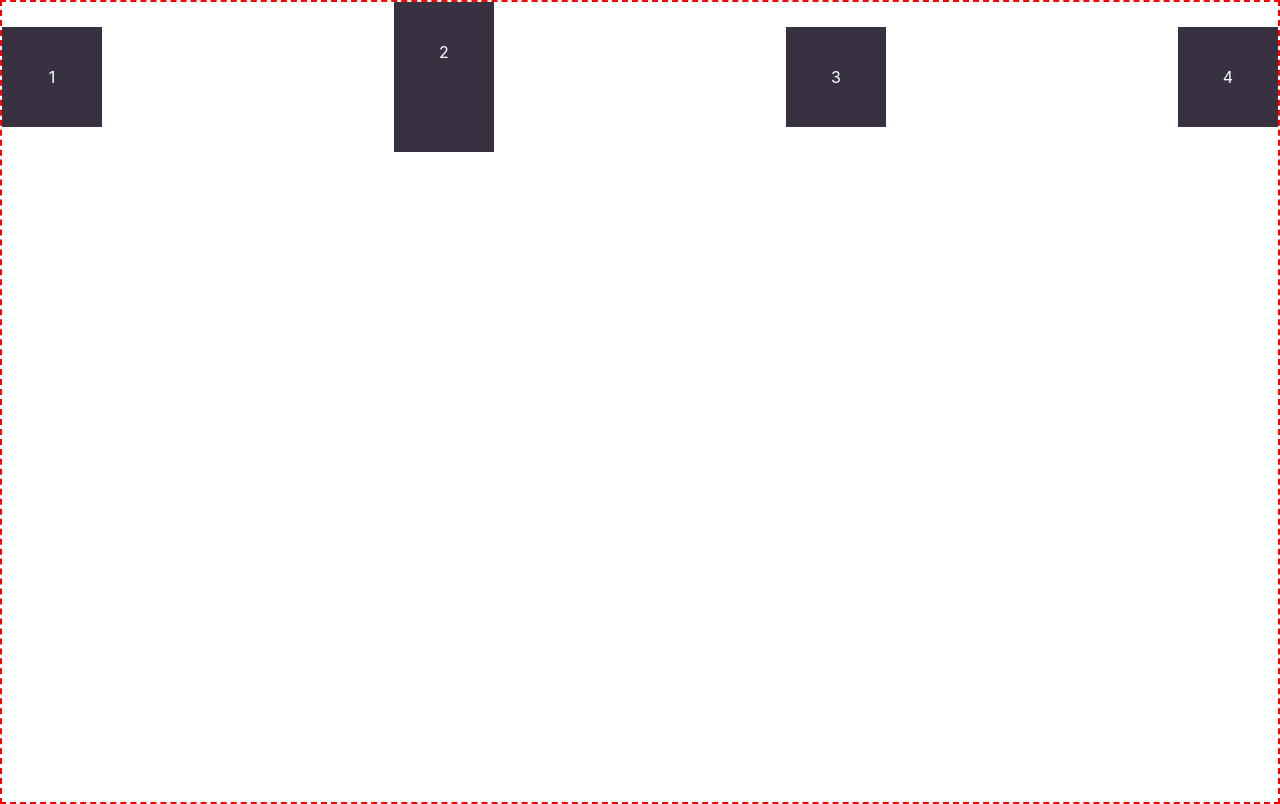
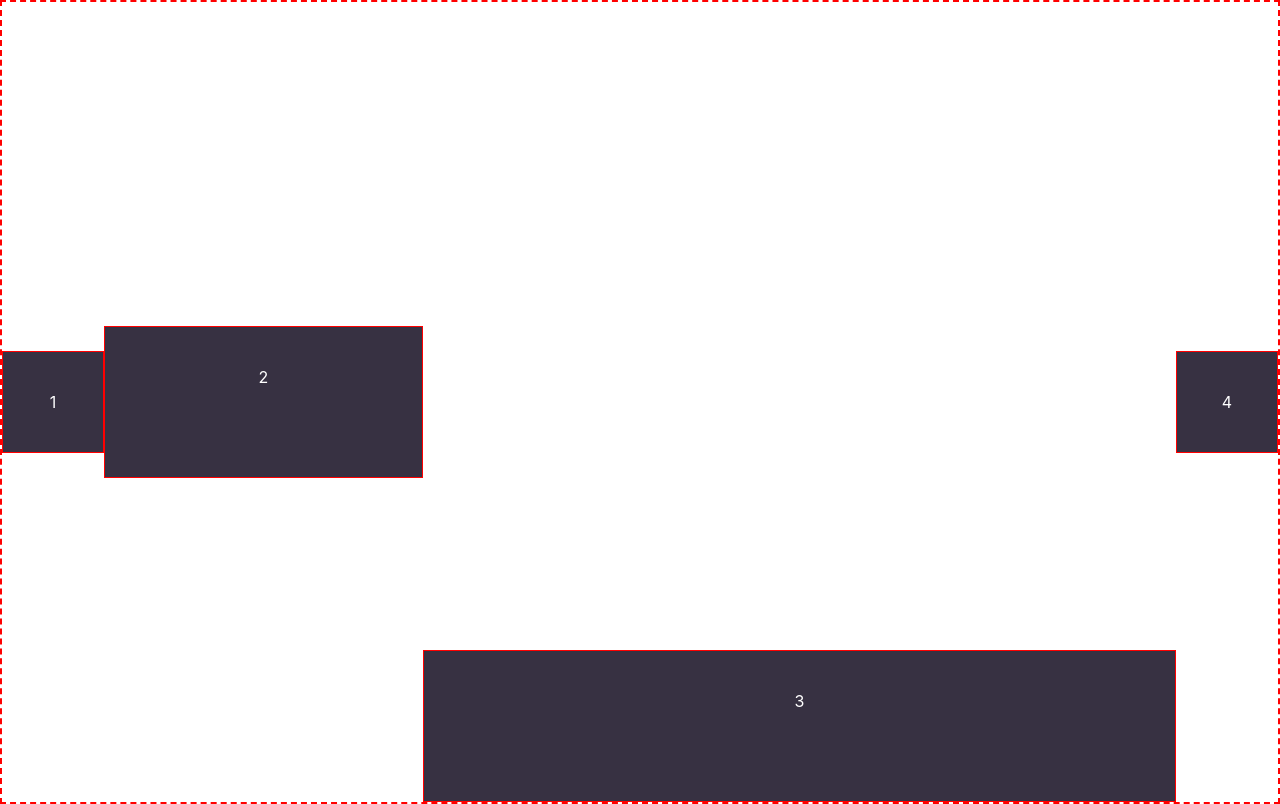
Before and after one commit to vguenoff/level-up-modern-css-layouts, a React (Create React App) app: page / in a window 1280 px wide. Built offline with nearby package versions, Linux system fonts and the light colour scheme.

Commit message:
Flexbox container children end

```diff
--- a/src/components/Lesson03.js
+++ b/src/components/Lesson03.js
@@ -20,7 +20,7 @@ const StyledContainer = styled.div`
     justify-content: space-between;
     align-items: center;
     align-content: space-between;
-    flex-wrap: wrap;
+    /* flex-wrap: wrap; */
     > div {
         background: #373142;
         color: #fff;
@@ -28,8 +28,20 @@ const StyledContainer = styled.div`
         height: 100px;
         text-align: center;
         line-height: 100px;
+        border: 1px solid red;
         &:nth-child(2) {
             height: 150px;
+            /* flex-grow 1; flex-shrink 0; flex basis: auto */
+            flex: 1 0 auto;
+            /* flex-grow: 1;
+            flex-basis: 200px; */
+            /* order: 2; */
+        }
+        &:nth-child(3) {
+            height: 150px;
+            flex-grow: 3;
+            /* order: 1; */
+            align-self: flex-end;
         }
     }
 `;
```
